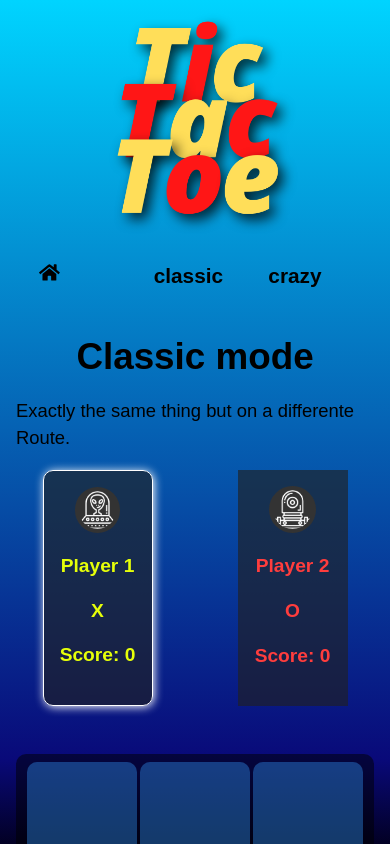
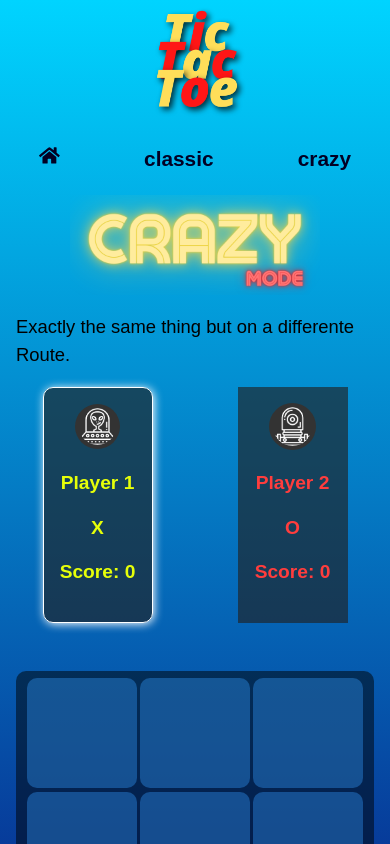
Before and after one commit to LBiancardi/tic-tac-toe-ts, a React (Vite) app: page /crazy in a window 390 px wide. Shown: the top 844 px of the page. Built offline with nearby package versions, Linux system fonts and the light colour scheme.

Commit message:
Adjust mobile friendly

```diff
--- a/src/App.jsx
+++ b/src/App.jsx
@@ -1,10 +1,6 @@
 import { ThemeProvider } from "styled-components";
-import Footer from "./components/Footer";
-import Header from "./components/Header";
-import { Container } from "./components/styles/Container.styled";
 import GlobalStyles from "./components/styles/Global";
 import { MyTheme } from "./components/styles/MyTheme.styled";
-import Home from "./Home";
 import { AppRoutes } from "./Routes";
 
 const theme = MyTheme;
--- a/src/ClassicMode.jsx
+++ b/src/ClassicMode.jsx
@@ -27,6 +27,10 @@ const ClassicMode = () => {
   const [spaces, setSpace] = useState(["", "", "", "", "", "", "", "", ""]);
   const [nextMove, setNextMove] = useState(player1.placeholder);
   const [isTheGameOver, setIsTheGameOver] = useState(false);
+
+  useEffect(() => {
+    (player1.score = 0), (player2.score = 0);
+  }, []);
 
   useEffect(() => {
     setSpace(resetBoard);
@@ -59,7 +63,10 @@ const ClassicMode = () => {
           alignItems: "center",
         }}
       >
-        <h1 style={{ marginBottom: "2rem" }}>Classic mode</h1>
+        <img
+          src="./src/assets/classicMode.png"
+          style={{ marginBottom: "1.5rem", minWidth: "250px", width: "30%" }}
+        />
       </div>
       <StyledClassicMode>
         <PlayerCard
--- a/src/CrazyMode.jsx
+++ b/src/CrazyMode.jsx
@@ -27,6 +27,10 @@ const ClassicMode = () => {
   const [spaces, setSpace] = useState(["", "", "", "", "", "", "", "", ""]);
   const [nextMove, setNextMove] = useState(player1.placeholder);
   const [isTheGameOver, setIsTheGameOver] = useState(false);
+
+  useEffect(() => {
+    (player1.score = 0), (player2.score = 0);
+  }, []);
 
   useEffect(() => {
     setSpace(resetBoard);
@@ -59,7 +63,10 @@ const ClassicMode = () => {
           alignItems: "center",
         }}
       >
-        <h1 style={{ marginBottom: "0rem" }}>Classic mode</h1>
+        <img
+          src="./src/assets/crazyMode.png"
+          style={{ marginBottom: "0", minWidth: "250px", width: "30%" }}
+        />
         <p>Exactly the same thing but on a differente Route.</p>
       </div>
       <StyledClassicMode>
--- a/src/Home.jsx
+++ b/src/Home.jsx
@@ -15,7 +15,10 @@ export default function Home() {
           </Button>
         </Link>
         <Link to="/crazy">
-          <Button bg={"#b10000c5"} /* disabled style={{ color: "red" }} */>
+          <Button
+            style={{ marginBottom: "7rem" }}
+            bg={"#b10000c5"} /* disabled style={{ color: "red" }} */
+          >
             Crazy
             {/* <HiLockClosed /> */}
           </Button>
--- a/src/components/styles/BoardSpace.jsx
+++ b/src/components/styles/BoardSpace.jsx
@@ -12,5 +12,10 @@ export const BoardSpace = styled.button`
   max-height: 110px;
   padding: 1rem;
   width: 32%;
+
+  &:hover {
+    cursor: pointer;
+    opacity: 60%;
+  }
 `;
 export default BoardSpace;
--- a/src/components/styles/Global.jsx
+++ b/src/components/styles/Global.jsx
@@ -15,7 +15,7 @@ const GlobalStyles = createGlobalStyle`
   theme.colors.bodyGradient3} 100%);
     font-family: 'Poppins', sans-serif;
     font-size: 1.15em;
-    height: 100vh;
+    /* height: 100vh; */
     margin: 0;
   }
 
--- a/src/components/styles/Header.styled.jsx
+++ b/src/components/styles/Header.styled.jsx
@@ -17,17 +17,17 @@ export const StyledHeader = styled.header`
   }
 
   nav a {
-    color: black;
+    color: ${({ theme }) => theme.colors.bodyGradient1 || "#fefefe"};
     font-size: 1.3rem;
     font-weight: bolder;
     text-decoration: none;
     transition: 0.5s;
-    width: 100%;
+    /* width: 100%; */
   }
 
   nav a:hover {
-    text-decoration: underline;
-    opacity: 70%;
+    /* color: ${({ theme }) => theme.colors.bodyGradient2 || "#fefefe"}; */
+    opacity: 60%;
   }
   @media (max-width: ${({ theme }) => theme.mobile}) {
     align-items: center;
@@ -35,8 +35,8 @@ export const StyledHeader = styled.header`
     flex-direction: column;
 
     img {
-      margin: 0 20%;
-      width: 60%;
+      margin: 0 35%;
+      width: 30%;
     }
 
     nav {
```
Also changed, not shown: src/assets/classicMode.png (added), src/assets/crazyMode.png (added).
